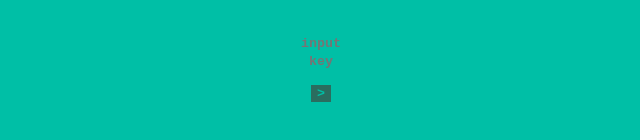
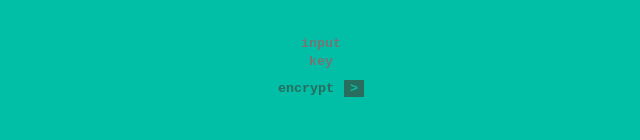
Before and after one commit to KitBoothroyd/coolstays-assignment, a React (Create React App) app: page /decrypt in a window 1280 px wide. Shown: the part 166-306 px from the top of the page, without its empty margins (319-959 px from the left). Built offline with nearby package versions, Linux system fonts and the light colour scheme.

Commit message:
flow change

```diff
--- a/src/App.css
+++ b/src/App.css
@@ -46,44 +46,28 @@ button {
   font-weight: bold;
   background-color: #2a6d5f;
   color: #00bfa6;
-  margin-top: 15px;
+  margin-top: 10px;
+}
+
+select {
+  background-color: transparent;
+  border: none;
+  font-family: 'Courier New', Courier, monospace;
+  font-weight: bold;
+  color: #2a6d5f;
+  margin-right: 10px;
+}
+
+.dropdown-container select {
+  -moz-appearance: none;
+  -webkit-appearance: none;
+}
+
+/* for IE10 */
+.dropdown-container select::-ms-expand {
+  display: none;
 }
 
 button:hover {
   background-color: #f6f64d;
 }
-
-.App-logo {
-  height: 40vmin;
-  pointer-events: none;
-}
-
-@media (prefers-reduced-motion: no-preference) {
-  .App-logo {
-    animation: App-logo-spin infinite 20s linear;
-  }
-}
-
-.App-header {
-  background-color: #282c34;
-  min-height: 100vh;
-  display: flex;
-  flex-direction: column;
-  align-items: center;
-  justify-content: center;
-  font-size: calc(10px + 2vmin);
-  color: white;
-}
-
-.App-link {
-  color: #61dafb;
-}
-
-@keyframes App-logo-spin {
-  from {
-    transform: rotate(0deg);
-  }
-  to {
-    transform: rotate(360deg);
-  }
-}
--- a/src/pages/Form.js
+++ b/src/pages/Form.js
@@ -59,7 +59,13 @@ const Form = () => {
                     }
                 />
                 <br />
+                <div className="dropdown-container">
+                    <select name="type" id="type">
+                        <option>encrypt</option>
+                        <option>decrypt</option>
+                    </select>
                 <button type="submit">{">"}</button>
+                </div>
             </form>
             <h2>{output}</h2>
         </>
--- a/src/pages/Home.js
+++ b/src/pages/Home.js
@@ -3,8 +3,7 @@ import { Link } from "react-router-dom";
 const Home = () => {
     return (
         <div>
-            <Link to="/encrypt" className="m-r-50"><b>ENCRYPT</b></Link>
-            <Link to="/decrypt"><b>DECRYPT</b></Link>
+            <Link to="/encrypt" className="m-r-50"><b>ENTER</b></Link>
         </div>
     );
 }
```
